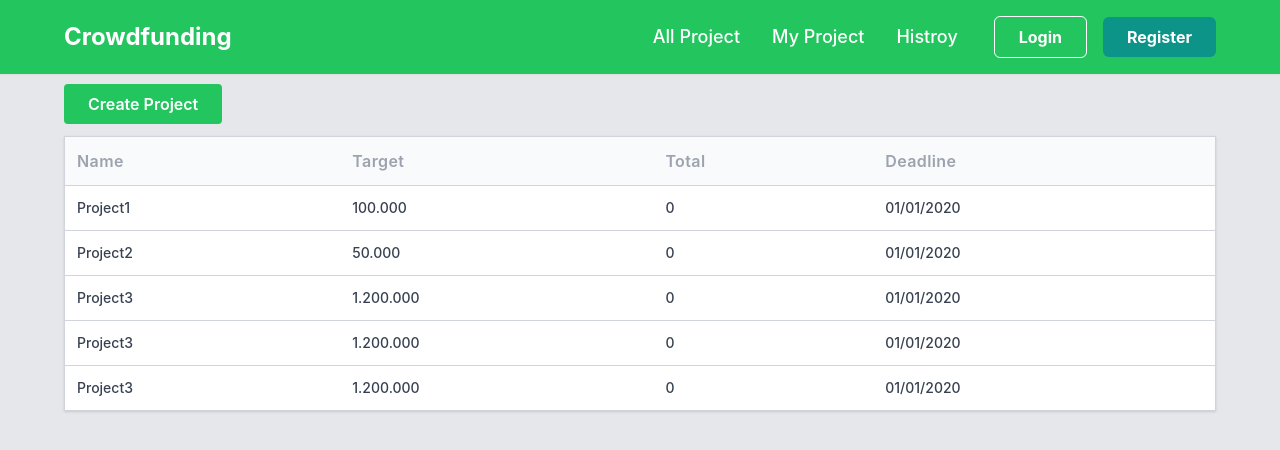
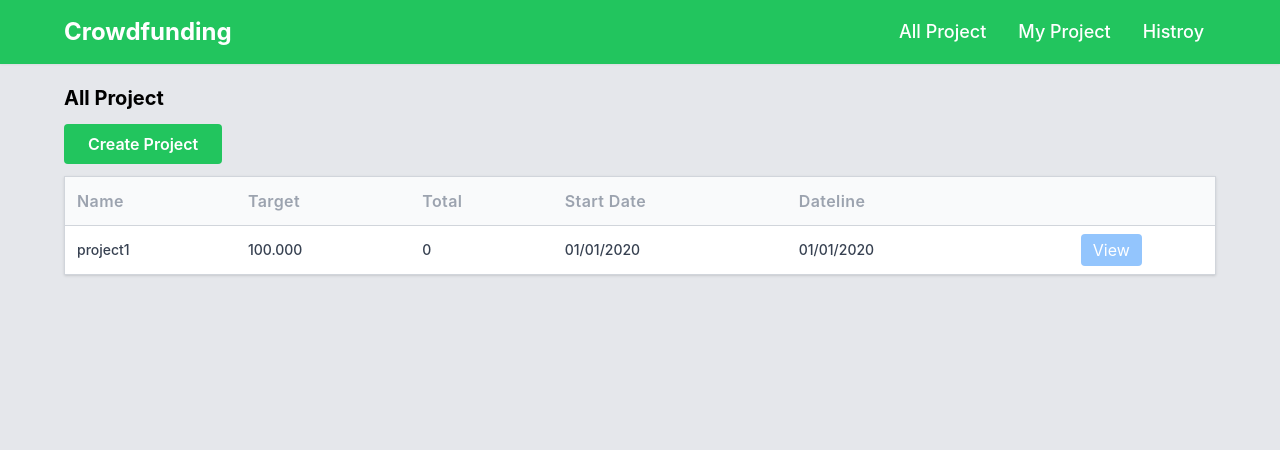
Before and after one commit to vidinararia/Crowdfunding-FE, a React (Create React App) app: page / in a window 1280 px wide. Shown: the top 450 px of the page. Built offline with nearby package versions, Linux system fonts and the light colour scheme; the HTML template or start-up script is replaced by a standard one.

Commit message:
add detail project page

```diff
--- a/src/App.js
+++ b/src/App.js
@@ -7,6 +7,7 @@ import Home from "./page/home/Home";
 import Login from "./page/login/Login";
 import Register from "./page/register/Register";
 import CreateProject from "./page/create-project/CreateProject";
+import DetailProject from "./page/detail-project/DetailProject";
 
 function App() {
   return (
@@ -16,6 +17,7 @@ function App() {
         <Route path="/login" element={<Login />} />
         <Route path="/register" element={<Register />} />
         <Route path="/" element={<AllProject />} />
+        <Route path="/detail-project/:id" element={<DetailProject />} />
         <Route path="/my-project" element={<MyProject />} />
         <Route path="/history" element={<History />} />
         <Route path="/create-project" element={<CreateProject />} />
--- a/src/component/navbar/Navbar.js
+++ b/src/component/navbar/Navbar.js
@@ -52,13 +52,13 @@ export default function Navbar() {
             </li>
           ))}
           <button
-            className="bg-transparent hover:bg-white border border-white hover:border-transparent text-white hover:text-black py-2 px-6 rounded-md font-bold md:ml-6 transition-all"
+            className="hidden bg-transparent hover:bg-white border border-white hover:border-transparent text-white hover:text-black py-2 px-6 rounded-md font-bold md:ml-6 transition-all"
             onClick={handleLogin}
           >
             Login
           </button>
           <button
-            className="bg-teal-600 text-white hover:shadow-md py-2 px-6 rounded-md font-bold md:ml-4 ml-4 transition-all"
+            className="hidden bg-teal-600 text-white hover:shadow-md py-2 px-6 rounded-md font-bold md:ml-4 ml-4 transition-all"
             onClick={handleRegister}
           >
             Register
--- a/src/component/table/Table.js
+++ b/src/component/table/Table.js
@@ -1,22 +1,61 @@
 import React from "react";
-import { TableHead } from "./TableHead";
-import { TableRow } from "./TableRow";
 
-export const Table = ({ theadData, tbodyData }) => {
+export const Table = ({
+  column,
+  data,
+  classDelete,
+  handleDetail,
+  handleDelete,
+}) => {
+  const IDRConvert = Intl.NumberFormat("id-ID");
+
   return (
     <div className="overflow-auto shadow">
       <table className="w-full">
         <thead>
           <tr className="border border-gray-300 bg-gray-50">
-            {theadData.map((h) => {
-              return <TableHead key={h} item={h} />;
-            })}
+            {column.map((col, colIdx) => (
+              <td
+                key={colIdx}
+                className="p-3 font-semibold tracking-wide text-left text-gray-400"
+              >
+                {col.header}
+              </td>
+            ))}
+            <td></td>
           </tr>
         </thead>
         <tbody>
-          {tbodyData.map((item) => {
-            return <TableRow key={item.id} data={item.items} />;
-          })}
+          {data.map((col, colIdx) => (
+            <tr key={colIdx} className="bg-white border border-gray-300 ">
+              <td className="p-3 text-sm whitespace-nowrap font-medium text-gray-700">
+                {col.name}
+              </td>
+              <td className="p-3 text-sm whitespace-nowrap font-medium text-gray-700">
+                {IDRConvert.format(col.target)}
+              </td>
+              <td className="p-3 text-sm whitespace-nowrap font-medium text-gray-700">
+                {IDRConvert.format(col.total)}
+              </td>
+              <td className="p-3 text-sm whitespace-nowrap font-medium text-gray-700">
+                {col.startdate}
+              </td>
+              <td className="p-3 text-sm whitespace-nowrap font-medium text-gray-700">
+                {col.dateline}
+              </td>
+              <td className="w-52 text-center p-2">
+                <button
+                  className="py-1 px-3 bg-blue-300 hover:bg-blue-500 hover:shadow text-white rounded transition-all"
+                  onClick={handleDetail}
+                >
+                  View
+                </button>
+                <button className={classDelete} onClick={handleDelete}>
+                  Delete
+                </button>
+              </td>
+            </tr>
+          ))}
         </tbody>
       </table>
     </div>
--- a/src/component/table/TableHead.js
+++ /dev/null
@@ -1,12 +0,0 @@
-import React from "react";
-
-export const TableHead = ({ item }) => {
-  return (
-    <td
-      title={item}
-      className="p-3 font-semibold tracking-wide text-left text-gray-400"
-    >
-      {item}
-    </td>
-  );
-};
--- a/src/component/table/TableRow.js
+++ /dev/null
@@ -1,18 +0,0 @@
-import React from "react";
-
-export const TableRow = ({ data }) => {
-  return (
-    <tr className="bg-white border border-gray-300">
-      {data.map((item) => {
-        return (
-          <td
-            key={item}
-            className="p-3 text-sm whitespace-nowrap text-gray-700 font-medium"
-          >
-            {item}
-          </td>
-        );
-      })}
-    </tr>
-  );
-};
--- a/src/page/all-project/AllProject.js
+++ b/src/page/all-project/AllProject.js
@@ -1,4 +1,4 @@
-import React from "react";
+import React, { useState } from "react";
 import { useNavigate } from "react-router-dom";
 import Navbar from "../../component/navbar/Navbar";
 import { Table } from "../../component/table/Table";
@@ -6,47 +6,50 @@ import { Table } from "../../component/table/Table";
 export default function Dashboard() {
   let navigate = useNavigate();
 
-  const theadData = ["Name", "Target", "Total", "Deadline"];
-
-  const tbodyData = [
+  const [data, setData] = useState([
     {
-      id: "1",
-      items: ["Project1", "100.000", "0", "01/01/2020"],
+      name: "project1",
+      target: "100000",
+      total: "0",
+      startdate: "01/01/2020",
+      dateline: "01/01/2020",
     },
-    {
-      id: "2",
-      items: ["Project2", "50.000", "0", "01/01/2020"],
-    },
-    {
-      id: "3",
-      items: ["Project3", "1.200.000", "0", "01/01/2020"],
-    },
-    {
-      id: "4",
-      items: ["Project3", "1.200.000", "0", "01/01/2020"],
-    },
-    {
-      id: "5",
-      items: ["Project3", "1.200.000", "0", "01/01/2020"],
-    },
-  ];
+  ]);
 
   const handleCreate = () => {
     navigate("/create-project");
   };
+
+  const handleDetail = (id) => {
+    navigate(`/detail-project/${id}`);
+  };
+
+  const column = [
+    { field: "name", header: "Name" },
+    { field: "target", header: "Target" },
+    { field: "total", header: "Total" },
+    { field: "startdate", header: "Start Date" },
+    { field: "dateline", header: "Dateline" },
+  ];
 
   return (
     <>
       <Navbar />
       <div className="bg-gray-200 p-5 h-screen md:px-16">
         <div className="mt-16">
+          <h1 className="text-xl font-bold mb-3">All Project</h1>
           <button
             className="bg-green-500 rounded hover:bg-green-600 text-white font-semibold md:py-2 md:px-6 px-4 py-2 mb-3 transition-all"
             onClick={handleCreate}
           >
             Create Project
           </button>
-          <Table theadData={theadData} tbodyData={tbodyData} />
+          <Table
+            column={column}
+            data={data}
+            classDelete={"hidden"}
+            handleDetail={handleDetail}
+          />
         </div>
       </div>
     </>
--- a/src/page/create-project/CreateProject.js
+++ b/src/page/create-project/CreateProject.js
@@ -1,12 +1,26 @@
-import React from "react";
+import React, { useState } from "react";
 import { useNavigate } from "react-router-dom";
 import { InputForm } from "../../component/input-form/InputForm";
 
 export default function CreateProject() {
+  const formData = {
+    name: "",
+    target: 0,
+    startDate: "",
+    endDate: "",
+  };
+
+  const [data, setData] = useState(formData);
+
   let navigate = useNavigate();
 
   const handleBack = () => {
     navigate(-1);
+  };
+
+  const handleChange = (e) => {
+    const { name, value } = e.target;
+    setData({ ...data, [name]: value });
   };
 
   return (
@@ -25,15 +39,37 @@ export default function CreateProject() {
           <p className="text-gray-400 mb-5">
             Fill this form to create project.
           </p>
-          <InputForm label={"Name"} placeholder={"Name"} type={"text"} />
+          <InputForm
+            label={"Name"}
+            placeholder={"Name"}
+            type={"text"}
+            name={"name"}
+            value={data.name}
+            onChange={handleChange}
+          />
           <InputForm
             label={"Target"}
             placeholder={"Rp. 1.000.000"}
             type={"text"}
+            name={"target"}
+            value={data.target}
+            onChange={handleChange}
           />
           <div className="md:grid md:grid-cols-2 md:gap-2">
-            <InputForm label={"Start Date"} type={"date"} />
-            <InputForm label={"End Date"} type={"date"} />
+            <InputForm
+              label={"Start Date"}
+              type={"date"}
+              name={"startDate"}
+              value={data.startDate}
+              onChange={handleChange}
+            />
+            <InputForm
+              label={"End Date"}
+              type={"date"}
+              name={"endDate"}
+              value={data.endDate}
+              onChange={handleChange}
+            />
           </div>
           <button className="w-full bg-green-500 py-2 text-lg text-white font-bold rounded-xl mt-3 hover:bg-green-400 transition-all">
             Create
--- /dev/null
+++ b/src/page/detail-project/DetailProject.js
@@ -0,0 +1,61 @@
+import React from "react";
+import { useNavigate } from "react-router-dom";
+import { InputForm } from "../../component/input-form/InputForm";
+
+export default function DetailProject() {
+  let navigate = useNavigate();
+
+  const IDRConvert = Intl.NumberFormat("id-ID");
+
+  const handleBack = () => {
+    navigate(-1);
+  };
+
+  return (
+    <div className="bg-gray-200 h-screen">
+      <div className="p-6">
+        <button
+          className="text-5xl text-green-500 cursor-pointer hover:text-green-600 transition-all"
+          onClick={handleBack}
+        >
+          <ion-icon name="arrow-back-circle"></ion-icon>
+        </button>
+      </div>
+      <div className="flex items-center justify-center md:p-0 bg-gray-200">
+        <div className="bg-white px-5 pt-10 pb-5 md:px-5 rounded-xl shadow-md">
+          <h1 className="text-3xl font-bold mb-2">Project Title</h1>
+          <div className="md:grid md:grid-cols-2 md:gap-3 gap-0">
+            <h1 className="mb-1">
+              <div className="font-semibold">Start Date:</div>
+              01/01/2020
+            </h1>
+            <h1 className="mb-1">
+              <div className="font-semibold">Dateline:</div>
+              01/02/2020
+            </h1>
+            <h1 className="mb-1">
+              <div className="font-semibold">Target:</div>
+              {IDRConvert.format("100000")}
+            </h1>
+            <h1 className="mb-1">
+              <div className="font-semibold">Total:</div>
+              {IDRConvert.format("0")}
+            </h1>
+          </div>
+          <p className="text-gray-400 mt-3 mb-2">
+            Donate how much do you want for this project.
+          </p>
+          <InputForm
+            type={"text"}
+            name={"total"}
+            label={"Donate"}
+            placeholder={"Rp. 10.000"}
+          />
+          <button className="w-full bg-green-500 py-2 text-lg text-white font-bold rounded-xl mt-3 hover:bg-green-400 transition-all">
+            Donate
+          </button>
+        </div>
+      </div>
+    </div>
+  );
+}
--- a/src/page/my-project/MyProject.js
+++ b/src/page/my-project/MyProject.js
@@ -1,31 +1,31 @@
-import React from "react";
+import React, { useState } from "react";
 import { Table } from "../../component/table/Table";
 import Navbar from "../../component/navbar/Navbar";
+import { useNavigate } from "react-router-dom";
 
 export default function MyProject() {
-  const theadData = ["Name", "Target", "Total", "Deadline"];
+  let navigate = useNavigate();
 
-  const tbodyData = [
+  const [data, setData] = useState([
     {
-      id: "1",
-      items: ["Project1", "100.000", "0", "01/01/2020"],
+      name: "project1",
+      target: "100000",
+      total: "0",
+      startdate: "01/01/2020",
+      dateline: "01/02/2020",
     },
-    {
-      id: "2",
-      items: ["Project2", "50.000", "0", "01/01/2020"],
-    },
-    {
-      id: "3",
-      items: ["Project3", "1.200.000", "0", "01/01/2020"],
-    },
-    {
-      id: "4",
-      items: ["Project3", "1.200.000", "0", "01/01/2020"],
-    },
-    {
-      id: "5",
-      items: ["Project3", "1.200.000", "0", "01/01/2020"],
-    },
+  ]);
+
+  const handleDetail = (id) => {
+    navigate(`/detail-project/${id}`);
+  };
+
+  const column = [
+    { field: "name", header: "Name" },
+    { field: "target", header: "Target" },
+    { field: "total", header: "Total" },
+    { field: "startdate", header: "Start Date" },
+    { field: "dateline", header: "Dateline" },
   ];
 
   return (
@@ -34,7 +34,14 @@ export default function MyProject() {
       <div className="bg-gray-200 p-5 h-screen md:px-16">
         <div className="mt-16">
           <h1 className="text-xl font-bold mb-3">My Project</h1>
-          <Table theadData={theadData} tbodyData={tbodyData} />
+          <Table
+            column={column}
+            data={data}
+            classDelete={
+              "py-1 px-3 bg-red-400 hover:bg-red-500 hover:shadow text-white rounded ml-1 transition-all"
+            }
+            handleDetail={handleDetail}
+          />
         </div>
       </div>
     </>
```
Also changed, not shown: src/component/input-form/InputForm.js (+9 -1 lines).
